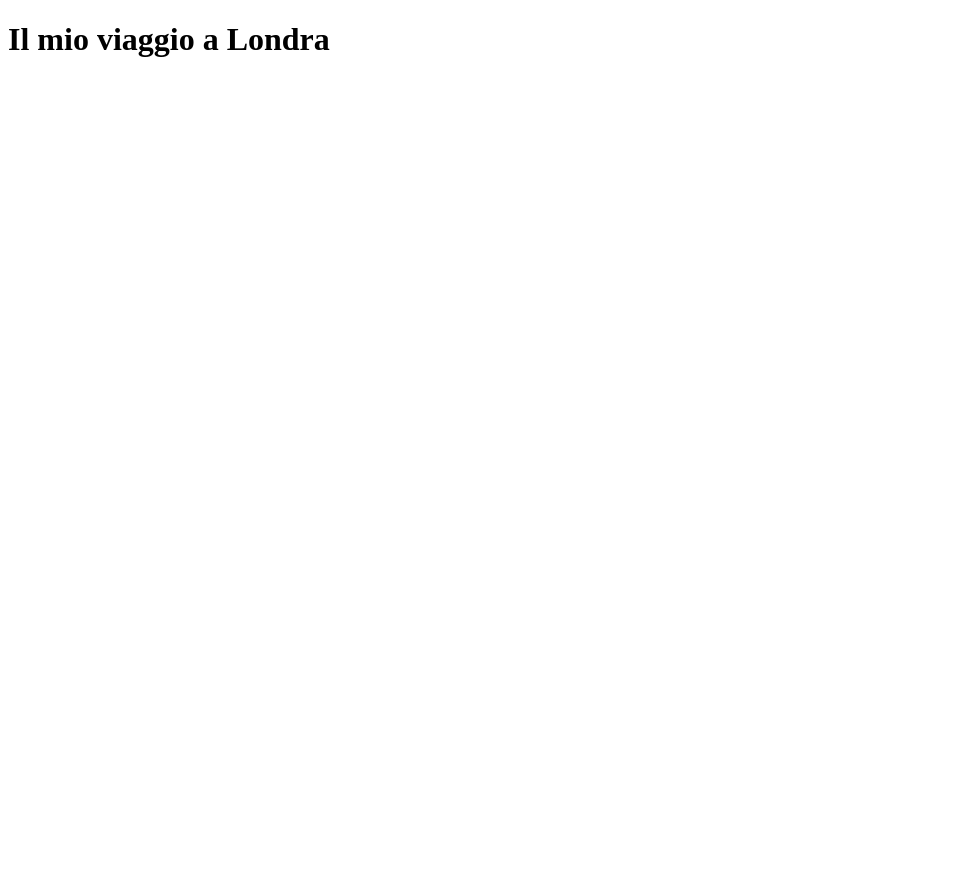
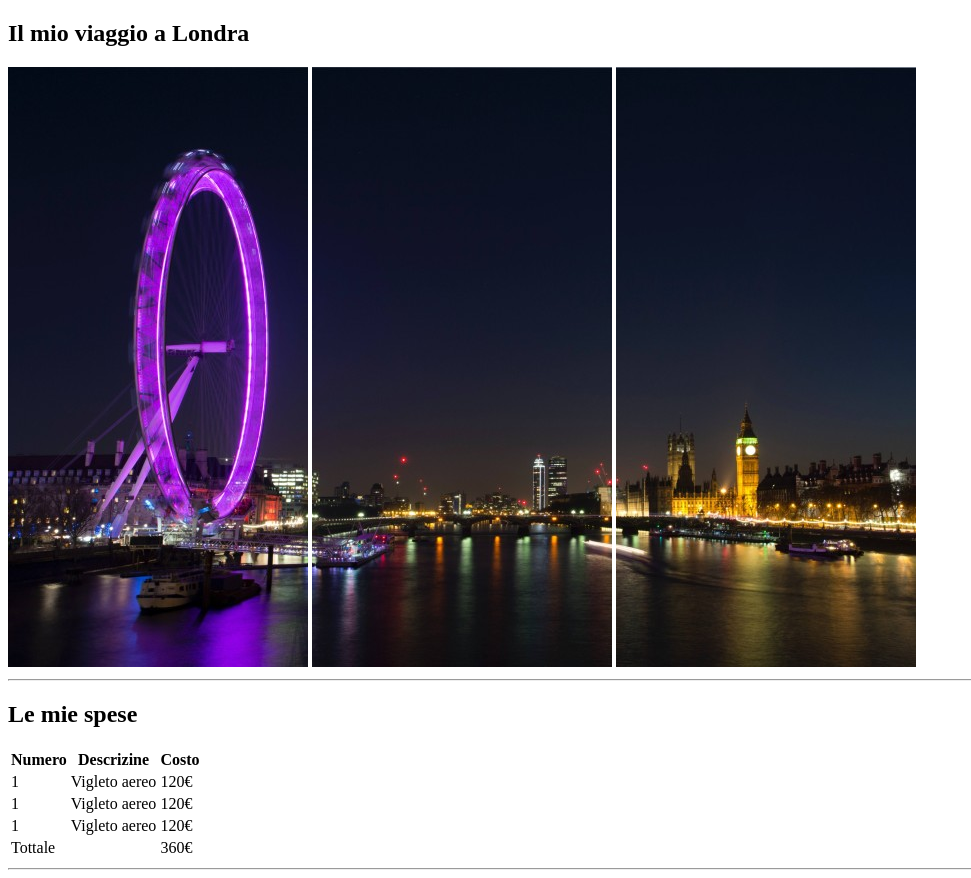
Before and after one commit to telcheno/html-london-trip, a plain HTML site: page index.html in a window 1280 px wide. Shown: the whole page, without its empty margins (0-971 px from the left). Before the commit the page ends 800 px from the top, so only its background shows below. Drawn offline with Linux system fonts and the light colour scheme.

Commit message:
Agirnamento

```diff
--- a/index.html
+++ b/index.html
@@ -6,6 +6,63 @@
   <title>Viaggio a Londra</title>
 </head>
 <body>
-  <h1>Il mio viaggio a Londra</h1>
+  <section>
+
+    <!-- section  intro-->
+    <h1>Il mio viaggio a Londra</h1>
+    <!-- img intro src= ruta o risorsa della img alt= descrizione della img -->
+    <img src="./img/pexels-bill-emrich-230794-0.jpg" alt="">
+    <img src="./img/pexels-bill-emrich-230794-1.jpg" alt="">
+    <img src="./img/pexels-bill-emrich-230794-2.jpg" alt="">
+    <hr>
+  </section>
+
+  <section>
+    <!-- section spese -->
+    <h2>Le mie spese</h2>
+    <table>
+      <!-- Detagli spese -->
+      <thead>
+        <tr>
+          <th>Numero</th>
+          <th>Descrizine</th>
+          <th>Costo</th>
+        </tr>
+      </thead>
+
+      <!-- Quantita e conti -->
+      <tbody>
+        <tr>
+          <td>1</td>
+          <td>Vigleto aereo</td>
+          <td>120€</td>
+        </tr>
+
+        <tr>
+          <td>1</td>
+          <td>Vigleto aereo</td>
+          <td>120€</td>
+        </tr>
+
+        <tr>
+          <td>1</td>
+          <td>Vigleto aereo</td>
+          <td>120€</td>
+        </tr>
+      </tbody>
+
+      <!-- Totale spese -->
+      <tfoot>
+        <tr>
+          <td colspan="2">Tottale</td>
+          <td>360€</td>
+        </tr>
+      </tfoot>
+    </table>
+    <hr>
+  </section>
+
+  <!-- Luoghi turistici -->
+
 </body>
 </html>
```
